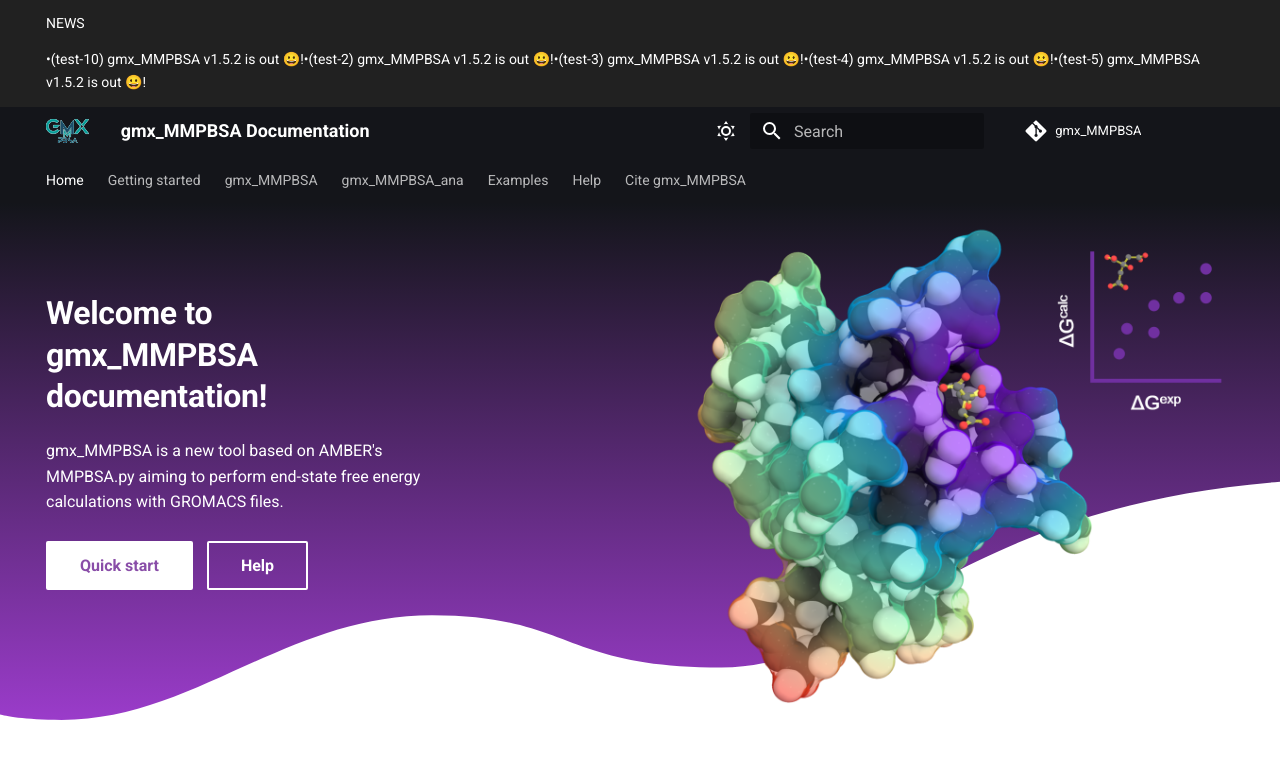
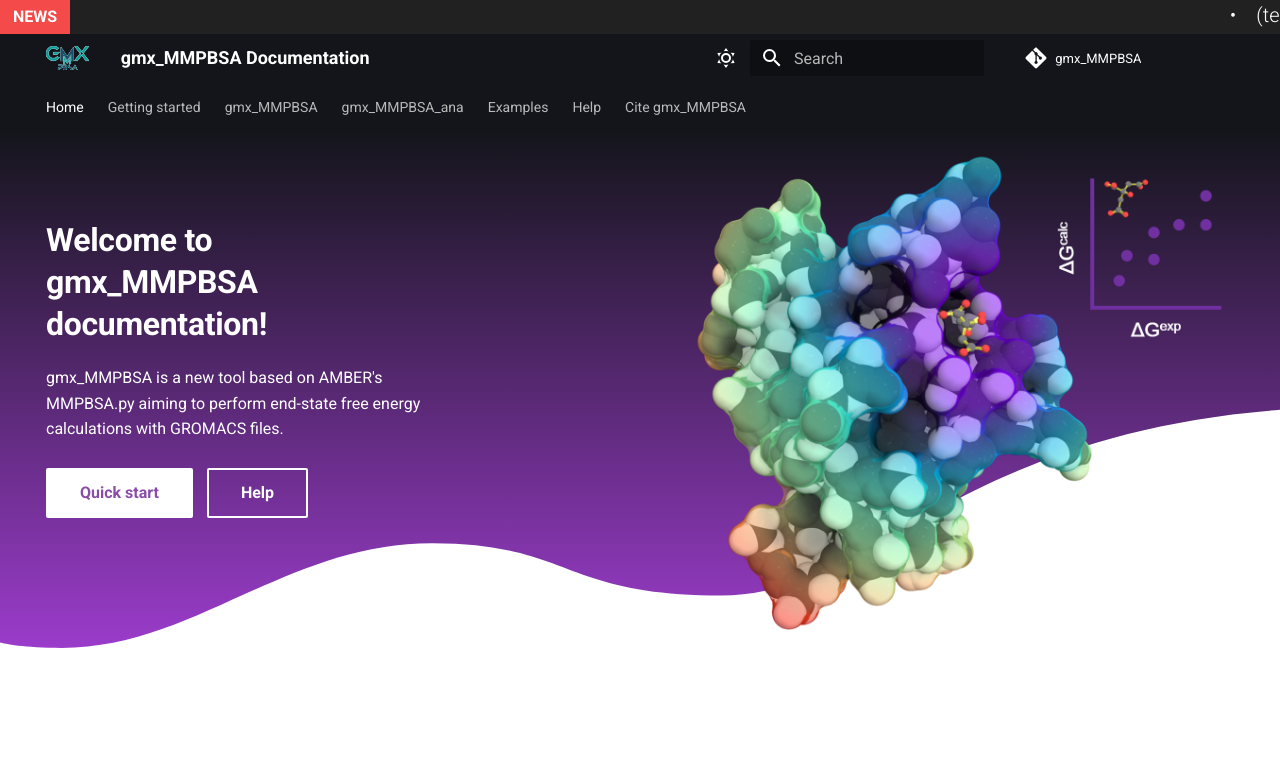
Before and after one commit to Valdes-Tresanco-MS/gmx_MMPBSA, an MkDocs documentation site: the page built from docs/index.md, in a window 1280 px wide. Shown: the top 759 px of the page. Built offline with MkDocs 1.6.1 and Material for MkDocs 9.7.7, drawn with Linux system fonts in a browser that asks for light colours; comment, search, counter and statistics services are not loaded; the version menu is left out.

Commit message:
added versioning and animated termynal

```diff
--- a/docs/assets/stylesheets/global.css
+++ b/docs/overrides/stylesheets/global.css
@@ -67,3 +67,80 @@
     width: 100%;
     height: 100%;
 }
+
+
+.md-banner {
+    background-color: var(--md-footer-bg-color);
+    color: var(--md-footer-fg-color);
+    overflow: hidden;
+    /*height: 32px;*/
+}
+
+.title {
+    width: 70px;
+    height: 1.7rem;
+    background-color: #F44A4A;
+    color: #FFF;
+    font-size: .8rem;
+    font-weight: 700;
+    position: absolute;
+    top: 0;
+    left: 0;
+    z-index: 1;
+    display: flex;
+    align-items: center;
+    justify-content: center;
+    /*padding: 1px 1px;*/
+}
+
+/* Makes the animation pause on hover */
+.moving-text{
+    color: #ffffff;
+    font-size: 20px;
+    font-weight: 300;
+    text-decoration: none;
+    margin: 0;
+    padding: 0;
+    position: relative;
+    display: inline-block;
+
+    width: auto;
+    line-height: 15px;
+    white-space: nowrap;
+}
+.moving-text:hover{
+    animation-play-state: paused;
+}
+
+
+/* The animation */
+@keyframes marquee{
+    0%{transform: translateX(100%);}
+    100%{transform: translateX(-100%);}
+}
+
+/* media query to enable animation for only those who want it */
+@media (prefers-reduced-motion: no-preference) {
+    .moving-text{
+        animation: marquee 25s linear infinite;
+    }
+}
+
+.md-banner__inner {
+    margin: 0.3rem auto;
+}
+
+.news_ul {
+    margin: 0;
+    padding: 0 !important;
+}
+
+
+.news_ul li {
+    display: inline-block !important;
+    padding: 0 20px;
+}
+
+.bullet {
+    padding: 0 20px;
+}
--- a/mkdocs.yml
+++ b/mkdocs.yml
@@ -100,6 +100,8 @@
   social:
     - icon: fontawesome/brands/github
       link: https://github.com/Valdes-Tresanco-MS
+  version:
+    provider: mike
 
 # Extensions
 markdown_extensions:
@@ -216,3 +218,10 @@
       - Compatibility: compatibility.md
       - Private Policy: private_policy.md
   - Cite gmx_MMPBSA: cite_us.md
+
+extra_css:
+  - assets/stylesheets/termynal.css
+  - assets/stylesheets/custom.css
+extra_javascript:
+  - assets/js/termynal.js
+  - assets/js/custom.js
```
